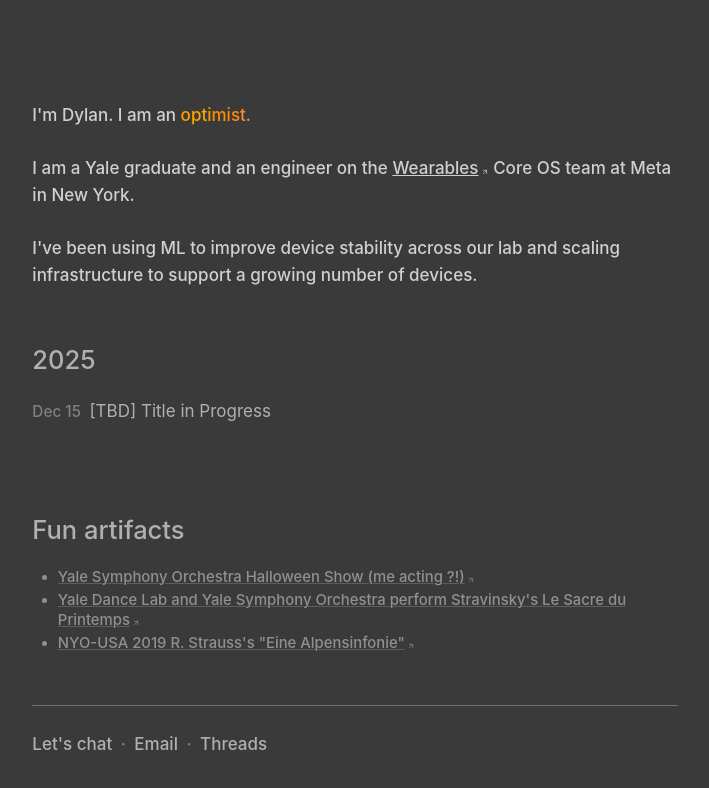
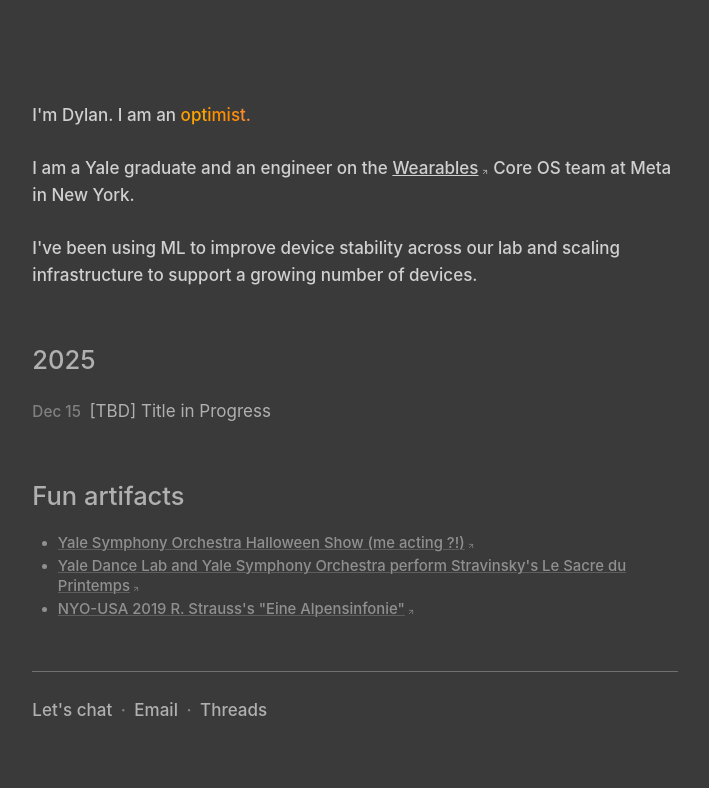
Before and after one commit to dylanfernandezdelara/dylanfdl_website, a Next.js app: page /about in a window 1280 px wide. Shown: the top 788 px of the page, without its empty margins (285-994 px from the left). Built offline with nearby package versions, Linux system fonts and the light colour scheme.

Commit message:
Match padding above Fun artifacts section to 2025 section on desktop
- Changed desktop padding from 5rem to 3rem to match the year headings
- Mobile breakpoints remain unchanged for appropriate spacing

```diff
--- a/app/globals.css
+++ b/app/globals.css
@@ -946,7 +946,7 @@
 
 /* Extra separation before the "Fun artifacts" block specifically */
 .fun-artifacts-section-heading {
-  --section-heading-margin-top: 5rem;
+  --section-heading-margin-top: 3rem;
 }
 
 @media (max-width: 768px) {
```
